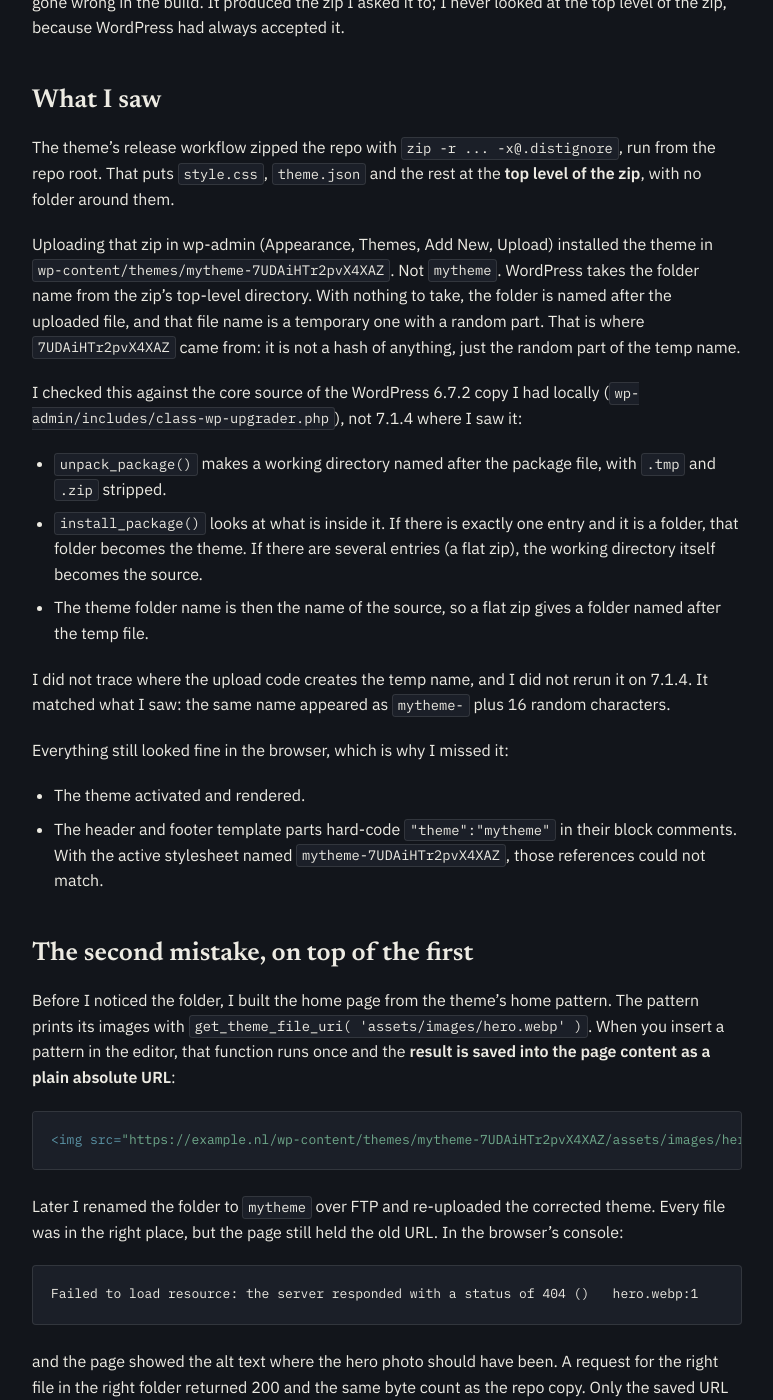
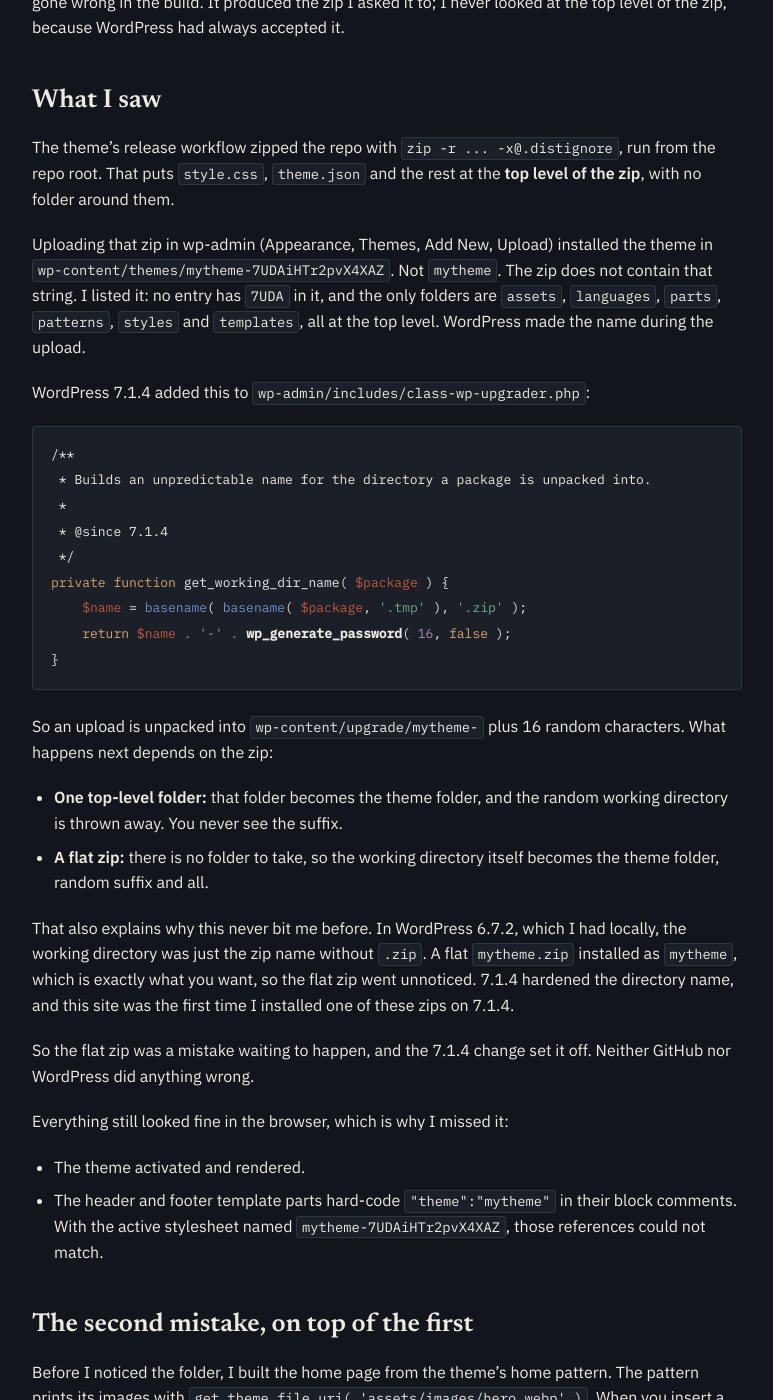
Before and after one commit to wpvillain/wpvillain.github.io, a Jekyll site: the page built from _posts/2026-11-12-github-release-zip-wrong-theme-folder-broken-image-urls.markdown, in a window 1280 px wide and 1400 px high, scrolled down 1107 px. Shown: the whole window, without its empty margins (96-869 px from the left). Built offline with Jekyll 4.4.1, drawn with Linux system fonts in a browser that asks for light colours; some of the changed text lies outside the part shown.

Commit message:
Correct the folder suffix cause: WordPress 7.1.4 working dir name

````diff
--- a/_posts/2026-11-12-github-release-zip-wrong-theme-folder-broken-image-urls.markdown
+++ b/_posts/2026-11-12-github-release-zip-wrong-theme-folder-broken-image-urls.markdown
@@ -29,15 +29,30 @@ I also downloaded the previous release (1.2.9) and listed it. The first entries
 
 The theme's release workflow zipped the repo with `zip -r ... -x@.distignore`, run from the repo root. That puts `style.css`, `theme.json` and the rest at the **top level of the zip**, with no folder around them.
 
-Uploading that zip in wp-admin (Appearance, Themes, Add New, Upload) installed the theme in `wp-content/themes/mytheme-7UDAiHTr2pvX4XAZ`. Not `mytheme`. WordPress takes the folder name from the zip's top-level directory. With nothing to take, the folder is named after the uploaded file, and that file name is a temporary one with a random part. That is where `7UDAiHTr2pvX4XAZ` came from: it is not a hash of anything, just the random part of the temp name.
+Uploading that zip in wp-admin (Appearance, Themes, Add New, Upload) installed the theme in `wp-content/themes/mytheme-7UDAiHTr2pvX4XAZ`. Not `mytheme`. The zip does not contain that string. I listed it: no entry has `7UDA` in it, and the only folders are `assets`, `languages`, `parts`, `patterns`, `styles` and `templates`, all at the top level. WordPress made the name during the upload.
 
-I checked this against the core source of the WordPress 6.7.2 copy I had locally (`wp-admin/includes/class-wp-upgrader.php`), not 7.1.4 where I saw it:
+WordPress 7.1.4 added this to `wp-admin/includes/class-wp-upgrader.php`:
 
-- `unpack_package()` makes a working directory named after the package file, with `.tmp` and `.zip` stripped.
-- `install_package()` looks at what is inside it. If there is exactly one entry and it is a folder, that folder becomes the theme. If there are several entries (a flat zip), the working directory itself becomes the source.
-- The theme folder name is then the name of the source, so a flat zip gives a folder named after the temp file.
+```php
+/**
+ * Builds an unpredictable name for the directory a package is unpacked into.
+ *
+ * @since 7.1.4
+ */
+private function get_working_dir_name( $package ) {
+    $name = basename( basename( $package, '.tmp' ), '.zip' );
+    return $name . '-' . wp_generate_password( 16, false );
+}
+```
 
-I did not trace where the upload code creates the temp name, and I did not rerun it on 7.1.4. It matched what I saw: the same name appeared as `mytheme-` plus 16 random characters.
+So an upload is unpacked into `wp-content/upgrade/mytheme-` plus 16 random characters. What happens next depends on the zip:
+
+- **One top-level folder:** that folder becomes the theme folder, and the random working directory is thrown away. You never see the suffix.
+- **A flat zip:** there is no folder to take, so the working directory itself becomes the theme folder, random suffix and all.
+
+That also explains why this never bit me before. In WordPress 6.7.2, which I had locally, the working directory was just the zip name without `.zip`. A flat `mytheme.zip` installed as `mytheme`, which is exactly what you want, so the flat zip went unnoticed. 7.1.4 hardened the directory name, and this site was the first time I installed one of these zips on 7.1.4.
+
+So the flat zip was a mistake waiting to happen, and the 7.1.4 change set it off. Neither GitHub nor WordPress did anything wrong.
 
 Everything still looked fine in the browser, which is why I missed it:
 
@@ -134,8 +149,8 @@ A plain `REPLACE` is safe on post content because it is ordinary text. It is not
 
 ## What I did not test
 
-- **Other WordPress versions.** I saw this on 7.1.4 and read the source of 6.7.2. I did not test other versions.
-- **Whether the suffix changes on every upload.** I uploaded once, so I assume it does, because it comes from a temp file name.
+- **Other WordPress versions.** I read the source of 6.7.2 and 7.1.4 and saw the result on 7.1.4. I did not check the versions in between, so I do not know if 7.1.4 is the first with the random name beyond its `@since` tag.
+- **Whether the suffix changes on every upload.** The source says it does (`wp_generate_password()` on every unpack); I uploaded once.
 - **Installing the zip any other way**, such as `wp theme install` or Composer. I only know the wp-admin upload route.
 - **Other places the old URL could live**, such as theme mods, widgets or serialized options. In this database the dump showed none, but a different site could have them.
 - **The `admin-ajax.php` 403** on this host. I do not know the rule behind it or whether it is fixed.
````
